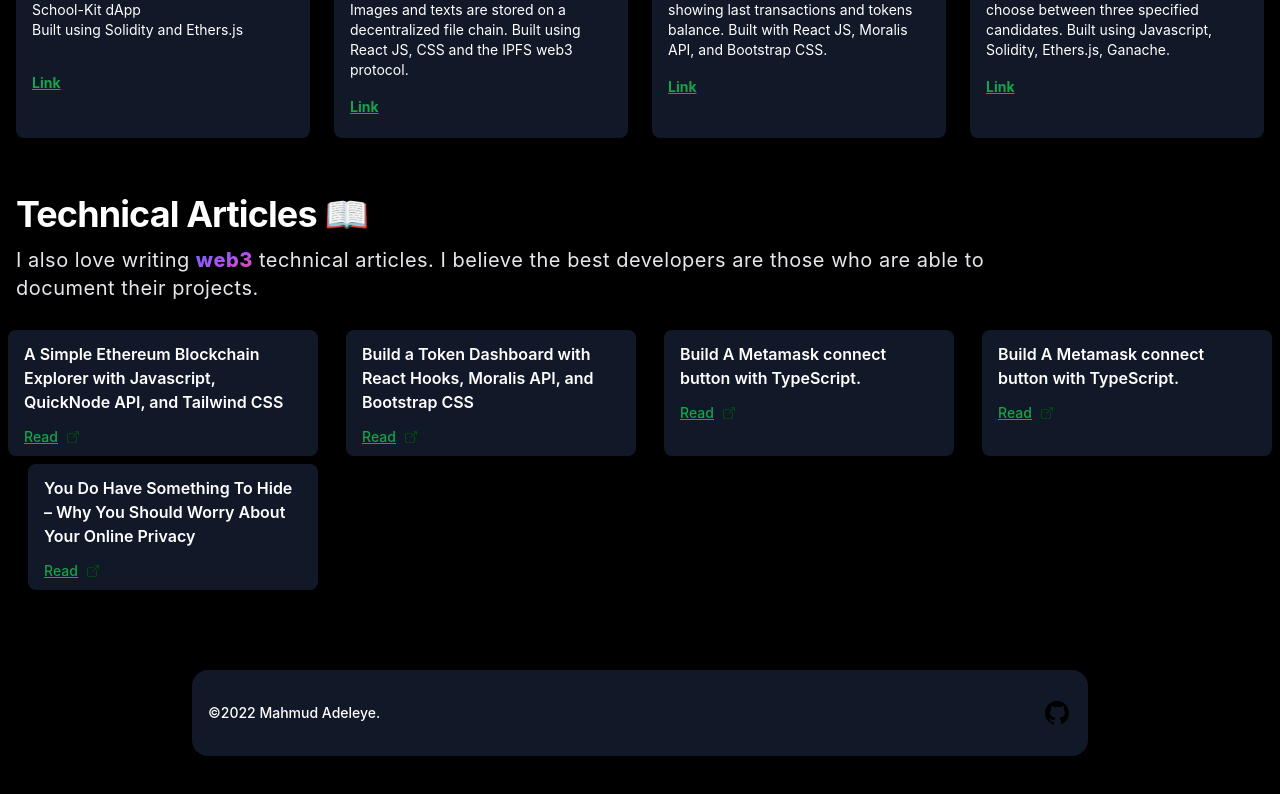
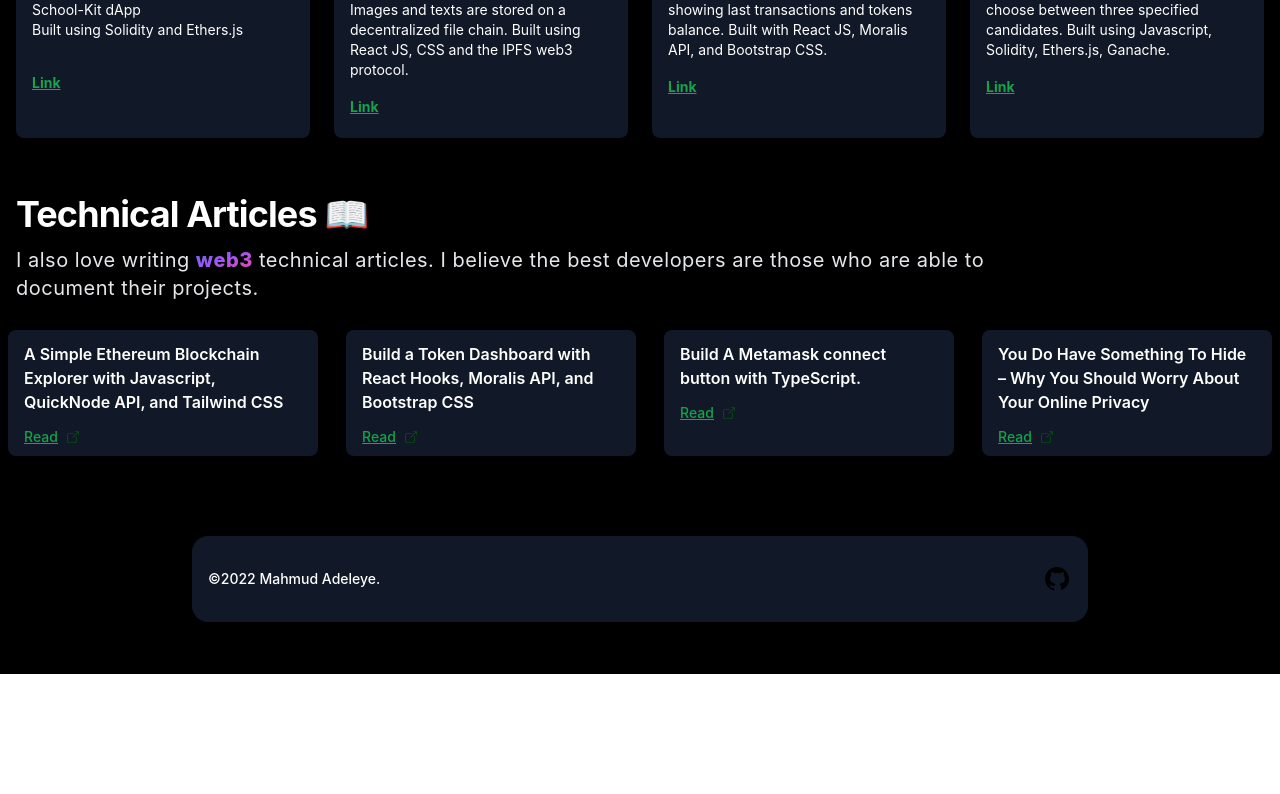
Before and after one commit to thestriver/web-porfolio, a React (Create React App) app: page / in a window 1280 px wide. Shown: the part 1169-1963 px from the top of the page. After the commit the page ends 1843 px from the top, so only its background shows below. Built offline with nearby package versions, Linux system fonts and the light colour scheme.

Commit message:
card replacement

```diff
--- a/src/components/Articles.js
+++ b/src/components/Articles.js
@@ -30,29 +30,11 @@ export const Articles = () => {
                     <Card title={'Build A Metamask connect button with TypeScript.'}
                         link={'https://adeleyemahmud.com/2022/03/25/add-a-web3-connect-button-to-your-react-app-with-typescript-and-metamask/'}
                     />
-                    <div className="flex bg-gray-900 text-white rounded-lg py-3">
-                        <div className="flex flex-col items-start px-4">
-                            <p className="text-md font-semibold">Build A Metamask connect button with TypeScript.
-                            </p>
-                            <div className="flex  cursor-pointer pt-4 space-x-2 underline">
-                            <a className="leading-none rounded font-medium text-green-600 text-sm "
-                            href="https://adeleyemahmud.com/2022/03/25/add-a-web3-connect-button-to-your-react-app-with-typescript-and-metamask/">Read</a>
-                                <svg fill="#006400" xmlns="http://www.w3.org/2000/svg"  viewBox="0 0 128 128" width="14px" height="14px"><path d="M 84 11 C 82.3 11 81 12.3 81 14 C 81 15.7 82.3 17 84 17 L 106.80078 17 L 60.400391 63.400391 C 59.200391 64.600391 59.200391 66.499609 60.400391 67.599609 C 61.000391 68.199609 61.8 68.5 62.5 68.5 C 63.2 68.5 63.999609 68.199609 64.599609 67.599609 L 111 21.199219 L 111 44 C 111 45.7 112.3 47 114 47 C 115.7 47 117 45.7 117 44 L 117 14 C 117 12.3 115.7 11 114 11 L 84 11 z M 24 31 C 16.8 31 11 36.8 11 44 L 11 104 C 11 111.2 16.8 117 24 117 L 84 117 C 91.2 117 97 111.2 97 104 L 97 59 C 97 57.3 95.7 56 94 56 C 92.3 56 91 57.3 91 59 L 91 104 C 91 107.9 87.9 111 84 111 L 24 111 C 20.1 111 17 107.9 17 104 L 17 44 C 17 40.1 20.1 37 24 37 L 69 37 C 70.7 37 72 35.7 72 34 C 72 32.3 70.7 31 69 31 L 24 31 z"/></svg>
-                            </div>
-                        </div>
-                    </div>
 
                    {/* Tile 4  */}
-                   <div className="flex bg-gray-900 text-white rounded-lg py-3">
-                        <div className="flex flex-col items-start px-4">
-                            <p className="text-md font-semibold">You Do Have Something To Hide – Why You Should Worry About Your Online Privacy
-                            </p>
-                            <div className="flex  cursor-pointer pt-4 space-x-2 underline">
-                            <a className="leading-none rounded font-medium text-green-600 text-sm " href="https://adeleyemahmud.com/2021/06/13/you-do-have-something-to-hide-why-you-should-worry-about-your-online-privacy/">Read</a>
-                                <svg fill="#006400" xmlns="http://www.w3.org/2000/svg"  viewBox="0 0 128 128" width="14px" height="14px"><path d="M 84 11 C 82.3 11 81 12.3 81 14 C 81 15.7 82.3 17 84 17 L 106.80078 17 L 60.400391 63.400391 C 59.200391 64.600391 59.200391 66.499609 60.400391 67.599609 C 61.000391 68.199609 61.8 68.5 62.5 68.5 C 63.2 68.5 63.999609 68.199609 64.599609 67.599609 L 111 21.199219 L 111 44 C 111 45.7 112.3 47 114 47 C 115.7 47 117 45.7 117 44 L 117 14 C 117 12.3 115.7 11 114 11 L 84 11 z M 24 31 C 16.8 31 11 36.8 11 44 L 11 104 C 11 111.2 16.8 117 24 117 L 84 117 C 91.2 117 97 111.2 97 104 L 97 59 C 97 57.3 95.7 56 94 56 C 92.3 56 91 57.3 91 59 L 91 104 C 91 107.9 87.9 111 84 111 L 24 111 C 20.1 111 17 107.9 17 104 L 17 44 C 17 40.1 20.1 37 24 37 L 69 37 C 70.7 37 72 35.7 72 34 C 72 32.3 70.7 31 69 31 L 24 31 z"/></svg>
-                            </div>
-                        </div>
-                    </div>
+                   <Card title={'You Do Have Something To Hide – Why You Should Worry About Your Online Privacy'}
+                        link={'https://adeleyemahmud.com/2021/06/13/you-do-have-something-to-hide-why-you-should-worry-about-your-online-privacy/'}
+                    />
                 </div>
             </div>
        </>
```
